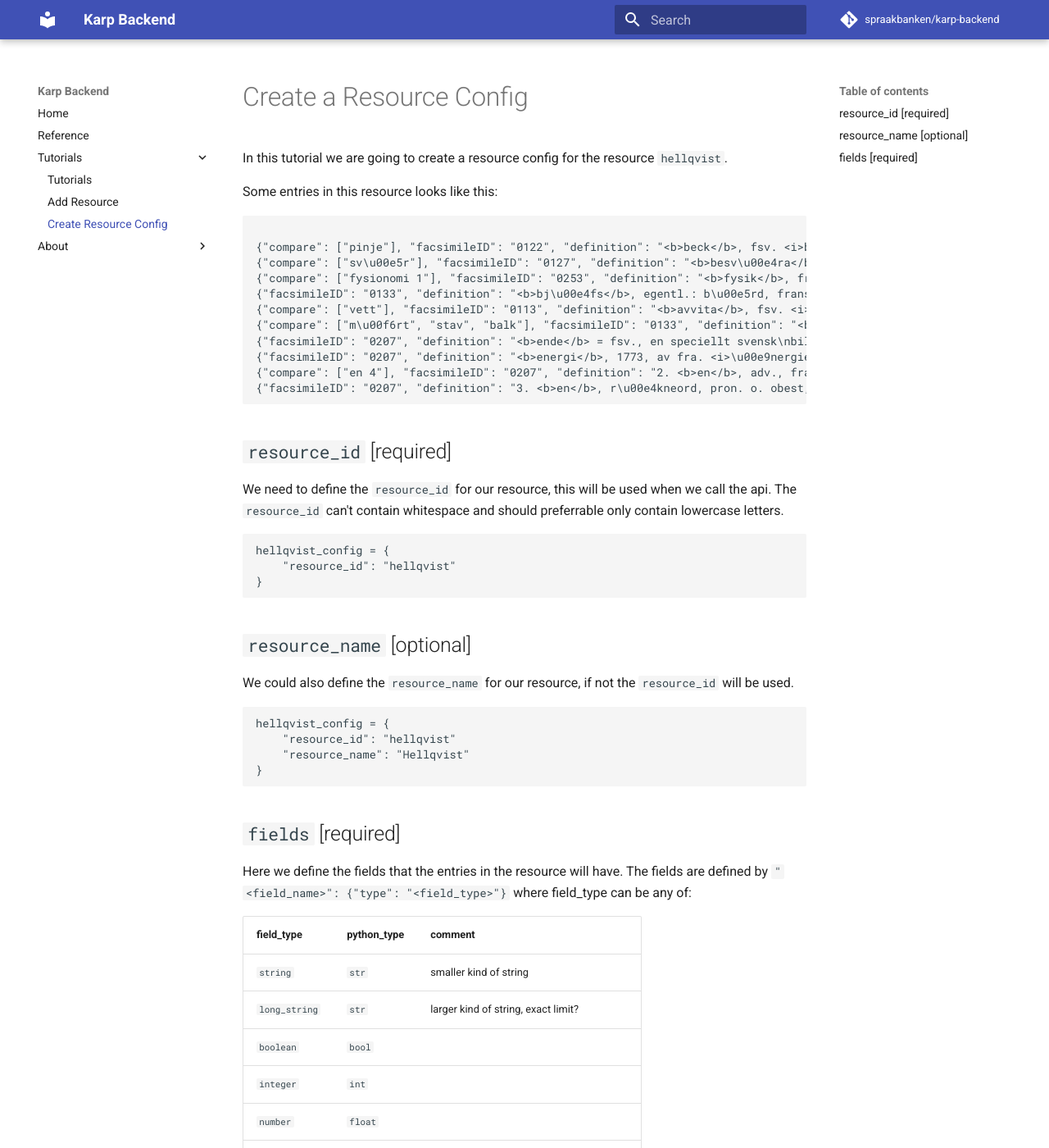
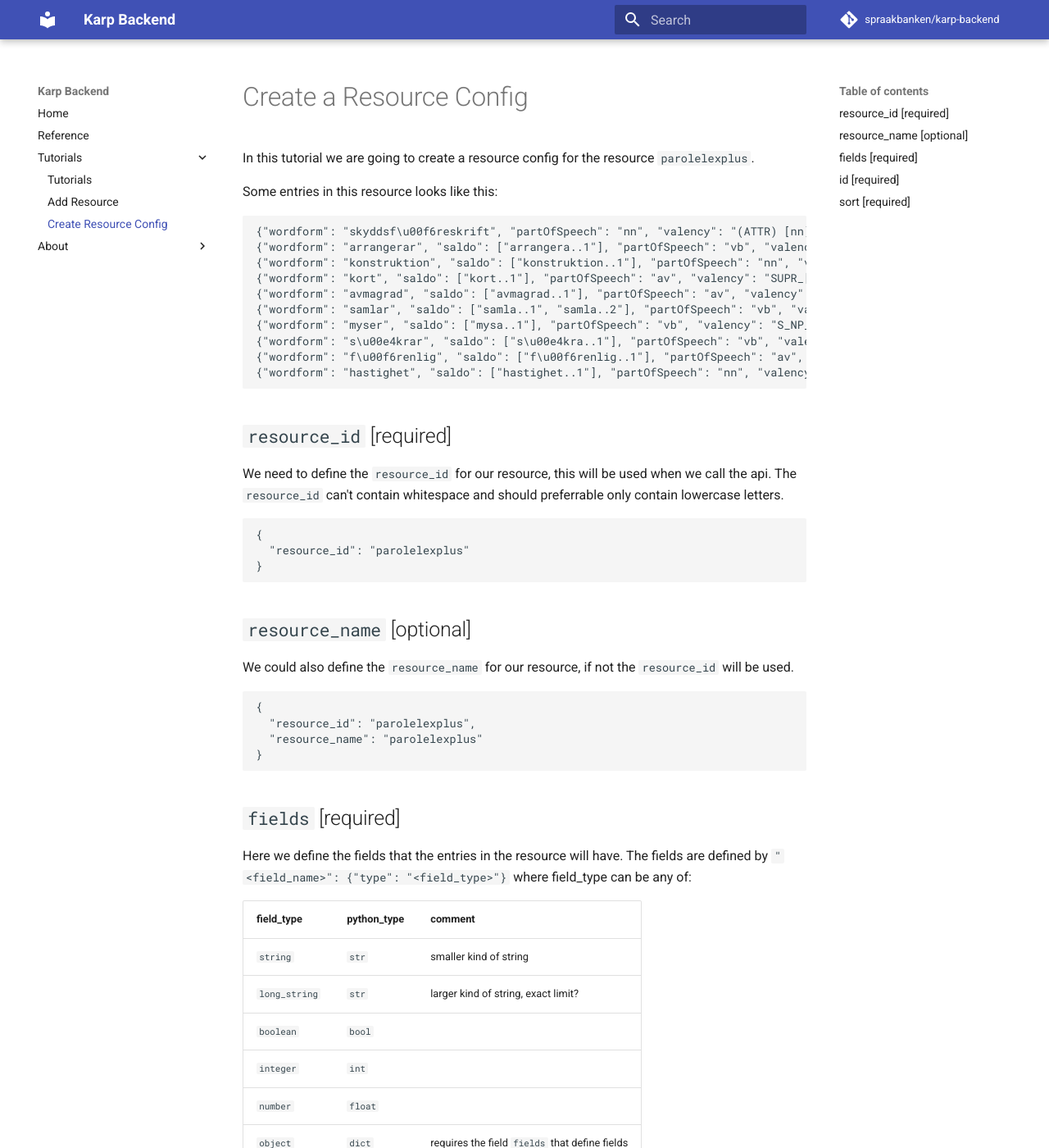
Before and after one commit to spraakbanken/karp-backend, an MkDocs documentation site: the page built from docs/karp-backend-v6/docs/tutorials/create-resource-config.md, in a window 1280 px wide and 1400 px high. Shown: the whole window at 82% size. Built offline with MkDocs 1.6.1 and Material for MkDocs 9.7.7, drawn with Linux system fonts in a browser that asks for light colours; comment, search, counter and statistics services are not loaded; some of the changed text lies outside the part shown.

Commit message:
docs: expand tutorials

````diff
--- a/docs/karp-backend-v6/docs/tutorials/create-resource-config.md
+++ b/docs/karp-backend-v6/docs/tutorials/create-resource-config.md
@@ -1,21 +1,20 @@
 # Create a Resource Config
 
-In this tutorial we are going to create a resource config for the resource `hellqvist`.
+In this tutorial we are going to create a resource config for the resource `parolelexplus`.
 
 Some entries in this resource looks like this:
 
 ```json
-
-{"compare": ["pinje"], "facsimileID": "0122", "definition": "<b>beck</b>, fsv. <i>bik</i> = isl. <i>bik</i>, da. <i>beg</i>, f sax. <i>pik</i>, fhty. <i>peh</i> (ty. <i>pech</i>), ags. <i>pic</i> (eng. <i>pitch</i>), l\u00e5n fr\u00e5n lat. <i>pix</i> (genit. <i>picis</i>); besl. med grek. <i>p\u00edssa</i>, beck (av <i>*piki\u032fa</i>), o. m\u00f6jl. lat. <i>p\u012bnus</i>, gran, fura (jfr <sp>pinje</sp>).", "lemgram": "beck..e.1", "baseform": ["beck"], "partOfSpeech": ["nn"]}
-{"compare": ["sv\u00e5r"], "facsimileID": "0127", "definition": "<b>besv\u00e4ra</b>, fsv. <i>besv\u01e3ra</i>, = da. <i>besv\u00e6re</i>, fr\u00e5n mlty. <i>besw\u00earen</i> = ty. <i>beschweren</i>, till mlty. <i>sw\u00e2r</i>, tung (se <sp>sv\u00e5r</sp>); allts\u00e5 egentl.: tynga p\u00e5. I \u00e4. nsv. \u00e4ven <i>besvara</i>. -- Den refl. anv. i betyd. 'klaga o. d.', 1561, kommer fr\u00e5n ty. <i>sich beschweren</i>; m\u00f6jl. utvecklat ur betyd. 'k\u00e4nna sig betungad av ngt'.", "lemgram": "besv\u00e4ra..e.1", "baseform": ["besv\u00e4ra"], "partOfSpeech": ["vb"]}
-{"compare": ["fysionomi 1"], "facsimileID": "0253", "definition": "<b>fysik</b>, fr\u00e5n fra. <i>physique</i> osv., till grek. adj. <i>physik\u00f3s</i>, avledn. av grek. <i>ph\u00fdsis</i> f., natur = ie. <i>*bhu-ti-s</i>, till roten <i>bhu</i>, v\u00e4xa, vara, bliva, i grek. <i>ph\u00fd\u014d</i>, alstrar, lat. <i>f\u016bi</i>, har varit, sv. <sp>bo</sp>, <sp>bygga</sp> osv. Jfr f\u00f6lj.", "lemgram": "fysik..e.1", "baseform": ["fysik"], "partOfSpeech": ["nn"]}
-{"facsimileID": "0133", "definition": "<b>bj\u00e4fs</b>, egentl.: b\u00e5rd, frans o. dyl., o. 1630; sedan i utvidgad bem\u00e4rkelse, jfr \u00e4. nsv. <i>bj\u00e4fsa</i>, b\u00e5rd, garnering, Var. rer. 1538 m. fl.; av ok\u00e4nt ursprung.", "lemgram": "bj\u00e4fs..e.1", "baseform": ["bj\u00e4fs"], "partOfSpeech": ["nn"]}
-{"compare": ["vett"], "facsimileID": "0113", "definition": "<b>avvita</b>, fsv. <i>afvita</i>, av till i betyd. 'fr\u00e5n' o. fsv. <i>vit</i>, vett; jfr fsv. <i>vanvita</i>; fsv. <i>avita</i> b\u00f6r kanske j\u00e4mf\u00f6ras med mlty. <i>\u00e2witte</i>, d\u00e5rskap; se f. \u00f6. <sp>vett</sp>.", "lemgram": "avvita..e.1", "baseform": ["avvita"], "partOfSpeech": ["av"]}
-{"compare": ["m\u00f6rt", "stav", "balk"], "facsimileID": "0133", "definition": "<b>bj\u00e4lke</b>, fsv. <i>bi\u00e6lke</i> = isl. <i>bjalke</i>, da. <i>bjelke</i>, ett speciellt nordiskt ord, av germ. <i>*belkan-</i>, avljudsform till <sp>balk</sp> (se d. o). \u2014 I sv. dial. \u00e4ven som fisknamn, Leuciscus grislagine, likbetydande med sv. dial. <i>stamm</i>, <i>st\u00e4vling</i> (: <sp>stav</sp>), <i>v\u00e4ling</i> (: isl. <i>v\u01ebir</i>, k\u00e4pp); jfr under <sp>m\u00f6rt</sp>.", "lemgram": "bj\u00e4lke..e.1", "baseform": ["bj\u00e4lke"], "partOfSpeech": ["nn"]}
-{"facsimileID": "0207", "definition": "<b>ende</b> = fsv., en speciellt svensk\nbildning efter ordningstalen p\u00e5 <i>-de</i>, vartill\nsenare superl. <sp>endaste</sp> o. adv. <sp>endast</sp>,\ni fsv. uttryckt med <i>\u0113naster</i>, adv.: <i>\u0113nast(a),\nat \u0113nasto</i>. \u2014 Om sv. dial. <i>enka</i>, ende,\nse <sp>enkom</sp>.", "lemgram": "ende..e.1", "baseform": ["ende"], "partOfSpeech": ["av"]}
-{"facsimileID": "0207", "definition": "<b>energi</b>, 1773, av fra. <i>\u00e9nergie</i>, ett\nmode- o. slagord under franska revolutionen\no. v\u00e4l egentligen f\u00f6rst d\u00e5 allm\u00e4nt, av\ngrek. <i>en\u00e9rgeia</i>, till <i>energ\u00f3s</i>, verksam, till\n<i>en</i>, i, o. <i>\u00e9rgon</i>, arbete (= <sp>verk</sp>).", "lemgram": "energi..e.1", "baseform": ["energi"], "partOfSpeech": ["nn"]}
-{"compare": ["en 4"], "facsimileID": "0207", "definition": "2. <b>en</b>, adv., framf\u00f6r r\u00e4kneord: vid\npass, efter ty. <i>ein</i> i samma betyd., egentl.\nneutr. till <i>ein</i>, en, s\u00e5som attribut till\ndet f\u00f6lj. uttr.", "lemgram": "en..ab.3", "baseform": ["en"], "partOfSpeech": ["ab"]}
-{"facsimileID": "0207", "definition": "3. <b>en</b>, r\u00e4kneord, pron. o. obest, art.,\nfsv. <i>en</i>, <i>\u00e6n</i> = isl. <i>einn</i>, da. <i>en</i> got. <i>ains</i>,\nfsax. <i>\u00e9n</i>, fhty., ty. <i>ein</i>, ags. <i>\u00e1n</i> (eng. <i>one</i>, \n<i>a</i>); av germ. <i>*aina-</i>, av ie. <i>*oi-no-</i> = lat.\n<i>\u016bnus</i> (\u00e4. <i>oinos</i>; jfr <sp>noll 1</sp>), en, grek.\ndial. <i>oin\u00f3s</i> (<i>oin\u0113\u0301</i> f.), etta p\u00e5 t\u00e4rning, fir.\n<i>oen</i>, preuss. <i>ains</i> osv.; jfr grek. <i>o\u0129os</i>,\nensam, av <i>*oi-u\u032fo-</i>, o. sanskr. <i>\u0113ka-</i>, av\n<i>*oi-ko-</i>. \u2014 H\u00e4rtill: <sp>enbett</sp>, sbst. o. adv.,\nv\u00e4l neutr. till fsv. <i>enbetter</i> (uppvisat bl.\ni betyd. 'envis'), till <sp>beta 2</sp>, h\u00e4r i betyd.:\nbetsla o. d.; jfr no. <i>einbeite</i> n., till <i>beite</i>,\nf\u00f6rsp\u00e4nning med betsel, formellt = <sp>bete \n2</sp>. \u2014 <sp>Endr\u00e4kt</sp>, se <sp>-dr\u00e4kt</sp>. \u2014 <sp>Enstaka</sp>,\nadj. = fsv., isl., till <sp>stake</sp>; jfr fsv.\n<i>enstika</i>, motsv. da. (vard.) <i>enstig</i>, till isl.\n<i>stika</i>, st\u00f6r, stake (resp. <i>stik</i>, p\u00e5lar); se\n<sp>enst\u00f6ring</sp> (slutet). Hos Bureus Suml.\no. 1600: <i>enstakat</i> m. sg.", "lemgram": "en..nl.4", "baseform": ["en"], "partOfSpeech": ["nl"]}
+{"wordform": "skyddsf\u00f6reskrift", "partOfSpeech": "nn", "valency": "(ATTR) [nn] (ATTR)", "paroleID": "US14440_15998"}
+{"wordform": "arrangerar", "saldo": ["arrangera..1"], "partOfSpeech": "vb", "valency": "S_NP_A [vb] DO_NP_x (PO_PP_f\u00f6r_y)", "paroleID": "US675_727"}
+{"wordform": "konstruktion", "saldo": ["konstruktion..1"], "partOfSpeech": "nn", "valency": "[nn] (PP_av_NP_x)", "paroleID": "US8133_8951"}
+{"wordform": "kort", "saldo": ["kort..1"], "partOfSpeech": "av", "valency": "SUPR_[av]", "paroleID": "US8254_9087"}
+{"wordform": "avmagrad", "saldo": ["avmagrad..1"], "partOfSpeech": "av", "valency": "[av] NP", "paroleID": "US909_978"}
+{"wordform": "samlar", "saldo": ["samla..1", "samla..2"], "partOfSpeech": "vb", "valency": "S_NP_A [vb] DO_NP_x", "paroleID": "US13500_14968"}
+{"wordform": "myser", "saldo": ["mysa..1"], "partOfSpeech": "vb", "valency": "S_NP_A [vb] (PO_PP_mot_B)", "paroleID": "US10239_11340"}
+{"wordform": "s\u00e4krar", "saldo": ["s\u00e4kra..1"], "partOfSpeech": "vb", "valency": "S_NP_A/x [vb] DO_NP_y", "paroleID": "US16362_18148"}
+{"wordform": "f\u00f6renlig", "saldo": ["f\u00f6renlig..1"], "partOfSpeech": "av", "valency": "[av] PP_med_NP_x", "paroleID": "US4828_5353"}
+{"wordform": "hastighet", "saldo": ["hastighet..1"], "partOfSpeech": "nn", "valency": "(ATTR) [nn] (ATTR)", "paroleID": "US6093_6719"}
 ```
 
 ## `resource_id` [required]
@@ -23,9 +22,9 @@
 We need to define the `resource_id` for our resource, this will be used when we call the api.
 The `resource_id` can't contain whitespace and should preferrable only contain lowercase letters.
 
-```
-hellqvist_config = {
-    "resource_id": "hellqvist"
+```json
+{
+  "resource_id": "parolelexplus"
 }
 ```
 
@@ -33,10 +32,10 @@
 
 We could also define the `resource_name` for our resource, if not the `resource_id` will be used.
 
-```
-hellqvist_config = {
-    "resource_id": "hellqvist"
-    "resource_name": "Hellqvist"
+```json
+{
+  "resource_id": "parolelexplus",
+  "resource_name": "parolelexplus"
 }
 ```
 
@@ -54,29 +53,84 @@
 | `number`      | `float`     |
 | `object`      | `dict`      | requires the field `fields` that define fields |
 
-So we can a field `baseform` of type `string`:
+So we begin with adding config for the `paroleID` field of type `string`:
 
-```
-hellqvist_config = {
-    "resource_id": "hellqvist",
-    "resource_name": "Lex Lex",
-    "fields": {
-        "compare": {"type": "string", "collection": true}
-    }
+```json
+{
+  "resource_id": "parolelexplus",
+  "resource_name": "parolelexplus",
+  "fields": {
+    "paroleID": { "type": "string", "required": true }
+  }
 }
 ```
 
-As we can see, we also said that this field is required, by adding the field in the `required` with value `true`.
+After we can handle all `string` fields:
+
+```json
+{
+  "resource_id": "parolelexplus",
+  "resource_name": "parolelexplus",
+  "fields": {
+    "paroleID": { "type": "string", "required": true },
+    "wordform": { "type": "string", "required": true },
+    "partOfSpeech": { "type": "string" },
+    "valency": { "type": "string" }
+  }
+}
+```
 
 Currently `array`:s are specified by defining the type and and then adding the field `collection` as in:
 
-```
-hellqvist_config = {
-    "resource_id": "hellqvist",
-    "resource_name": "Lex Lex",
-    "fields": {
-        "baseform": {"type": "string", "required": true},
-        "tags": {"type": "string", "collection": true}
-    }
+```json
+{
+  "resource_id": "parolelexplus",
+  "resource_name": "parolelexplus",
+  "fields": {
+    "paroleID": { "type": "string", "required": true },
+    "wordform": { "type": "string", "required": true },
+    "partOfSpeech": { "type": "string" },
+    "valency": { "type": "string" },
+    "saldo": { "type": "string", "collection": true }
+  }
 }
 ```
+
+## `id` [required]
+
+Currently not used, but requried to set.
+
+```json
+{
+  "resource_id": "parolelexplus",
+  "resource_name": "parolelexplus",
+  "fields": {
+    "paroleID": { "type": "string", "required": true },
+    "wordform": { "type": "string", "required": true },
+    "partOfSpeech": { "type": "string" },
+    "valency": { "type": "string" },
+    "saldo": { "type": "string", "collection": true }
+  },
+  "id": "paroleID"
+}
+```
+
+## `sort` [required]
+
+Specifies by which field the entry shall be sorted by.
+
+```json
+{
+  "resource_id": "parolelexplus",
+  "resource_name": "parolelexplus",
+  "fields": {
+    "paroleID": { "type": "string", "required": true },
+    "wordform": { "type": "string", "required": true },
+    "partOfSpeech": { "type": "string" },
+    "valency": { "type": "string" },
+    "saldo": { "type": "string", "collection": true }
+  },
+  "id": "paroleID",
+  "sort": "wordform"
+}
+```
````
Also changed, not shown: docs/karp-backend-v6/docs/tutorials/add-resource.md (+22 -5 lines), 1 other file.
